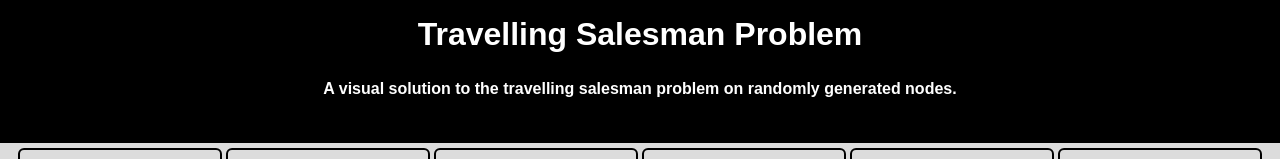
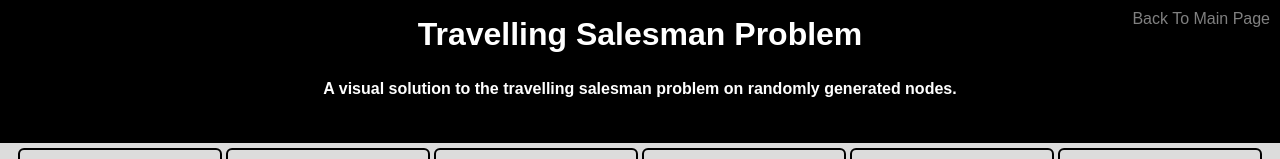
Before and after one commit to rishb/rishb.github.io, a website: page TSP.html in a window 1280 px wide. Shown: the top 159 px of the page. Drawn offline with nearby package versions, Linux system fonts and the light colour scheme.

Commit message:
Update TSP.html

```diff
--- a/TSP.html
+++ b/TSP.html
@@ -59,6 +59,9 @@
     </head>
     <body>
         <div class="pageTop">
+            <div id="linkBack" style="position: absolute; top:10px; right: 10px;">
+                <a href="https://rishb.github.io" style="text-decoration: none; color:grey; font-family: sans-serif;">Back To Main Page</a>
+            </div>
             <h1><center>Travelling Salesman Problem</center></h1>
             <h5><center>A visual solution to the travelling salesman problem on randomly generated nodes.<br><br></center></h5>
         </div>
```
